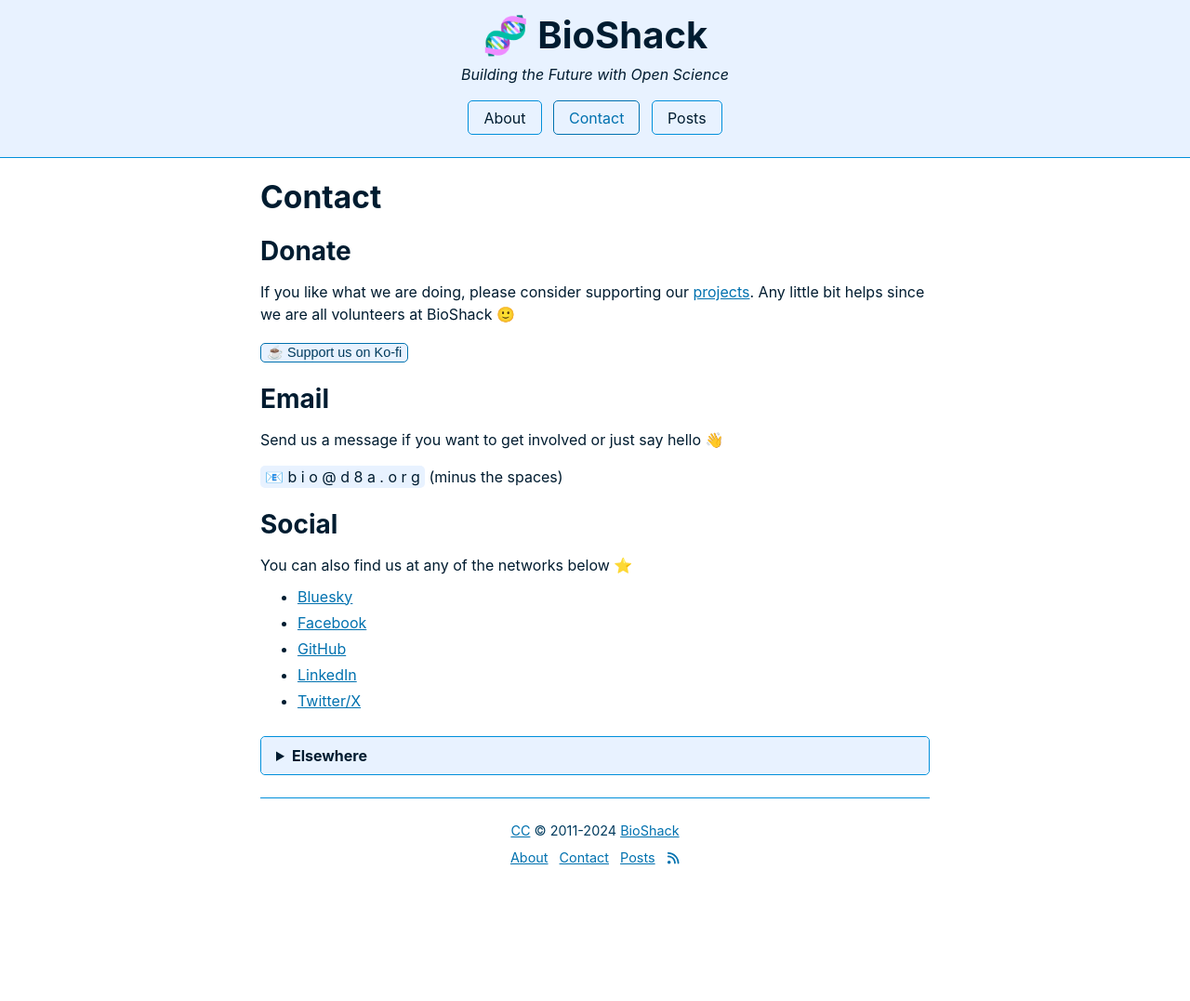
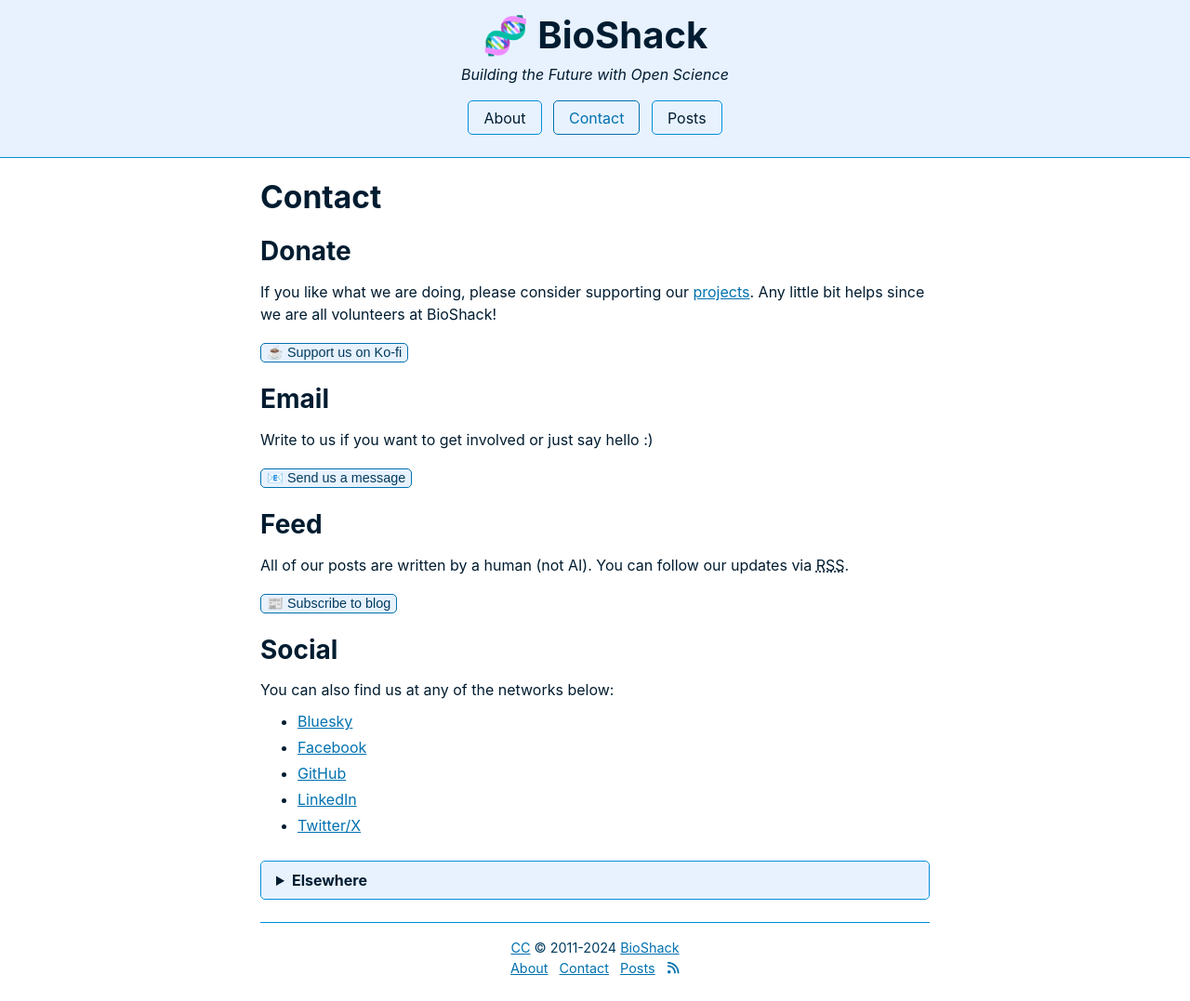
Before and after one commit to megdna/bio, a Jekyll site: the page built from pages/contact.md, in a window 1280 px wide. Shown: the whole page at 93% size. Built offline with Jekyll 4.4.1, drawn with Linux system fonts in a browser that asks for light colours; before the commit the page ends 958 px from its top, so only the background shows below that.

Commit message:
Update theme

```diff
--- a/_includes/footer.html
+++ b/_includes/footer.html
@@ -1,6 +1,4 @@
-<p>
-  <a href="http://creativecommons.org/licenses/by-nc-sa/4.0/" target="_blank">CC</a> &copy; {{ site.founded }}-{{ site.time | date: '%Y' }} <a href="{{ site.baseurl }}">{{ site.title }}</a>
-</p>
+<a href="http://creativecommons.org/licenses/by-nc-sa/4.0/" target="_blank">CC</a> &copy; {{ site.founded }}-{{ site.time | date: '%Y' }} <a href="{{ site.baseurl }}">{{ site.title }}</a>
 
 <nav>
   {% for item in site.nav %}
--- a/pages/contact.md
+++ b/pages/contact.md
@@ -5,24 +5,30 @@
 ---
 <h3 id="donate">Donate <a class="anchor" href="#donate">#</a></h3>
 
-If you like what we are doing, please consider supporting our <a href="{{ site.baseurl }}/posts">projects</a>. Any little bit helps since we are all volunteers at BioShack 🙂
+If you like what we are doing, please consider supporting our <a href="{{ site.baseurl }}/posts">projects</a>. Any little bit helps since we are all volunteers at BioShack!
 
 <a href="https://ko-fi.com/bioshack" target="_blank"><button>☕ Support us on Ko-fi</button></a>
 
 <h3 id="email">Email <a class="anchor" href="#email">#</a></h3>
 
-Send us a message if you want to get involved or just say hello 👋
+Write to us if you want to get involved or just say hello :)
 
-<mark>📧 b i o @ d 8 a . o r g</mark> (minus the spaces)
+<a href="mailto:bio@d8a.org" target="_blank"><button>📧 Send us a message</button></a>
+
+<h3 id="feed">Feed <a class="anchor" href="#feed">#</a></h3>
+
+All of our posts are written by a human (not AI). You can follow our updates via <abbr title="Really Simple Syndication">RSS</abbr>.
+
+<a href="{{ site.baseurl }}/feed" target="_blank"><button>📰 Subscribe to blog</button></a>
 
 <h3 id="social">Social <a class="anchor" href="#social">#</a></h3>
 
-You can also find us at any of the networks below ⭐
+You can also find us at any of the networks below:
 
-- <a href="https://bsky.app/profile/bioshack.bsky.social" target="_blank">Bluesky</a>
-- <a href="https://www.facebook.com/bioshack" target="_blank">Facebook</a>
+- <a href="https://bioshack.bsky.social" target="_blank">Bluesky</a>
+- <a href="https://facebook.com/bioshack" target="_blank">Facebook</a>
 - <a href="https://github.com/bioshack" target="_blank">GitHub</a>
-- <a href="https://www.linkedin.com/company/bioshack" target="_blank">LinkedIn</a>
+- <a href="https://linkedin.com/company/bioshack" target="_blank">LinkedIn</a>
 - <a href="https://twitter.com/bioshack" target="_blank">Twitter/X</a>
 
 <details>
```
Also changed, not shown: pages/about.md (+1 -1 lines).
